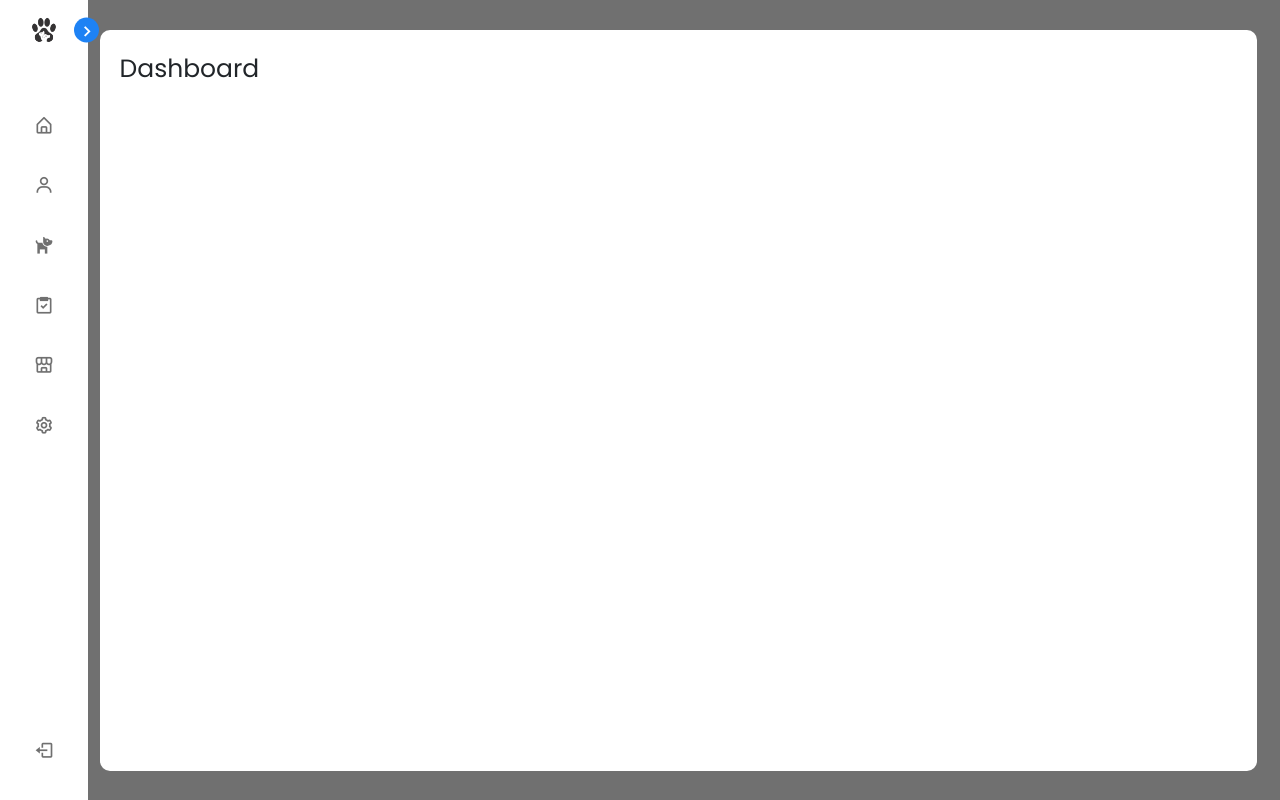
After one commit to MJ-TECHNOLOGY/petshop-app, a PHP site: template App/View/modules/Dashboard/Dashboard.php in a window 1280 px wide. The commit adds this page. Run offline with PHP 8.4, Linux system fonts and the light colour scheme; the template is opened without the code that fills it, so the values that code supplies are empty; some libraries are stand-ins or nearby versions.

Commit message:
feat: atualizando icones da navbar e criando tela dashboard

```diff
--- a/App/View/includes/navbar.php
+++ b/App/View/includes/navbar.php
@@ -20,45 +20,33 @@
                 </a>
             </li>
             <li>
-                <a href="/produto">
-                    <i class='bx bx-package icon'></i>
+                <a href="/cliente">
+                    <i class='bx bx-user icon'></i>
                     <span class="text nav-text">Clientes</span>
                 </a>
             </li>
             <li>
-                <a href="/categoria_produto">
-                    <i class='bx bx-category icon'></i>
+                <a href="/animal">
+                    <i class='bx bxs-dog icon'></i>
                     <span class="text nav-text">Animal</span>
                 </a>
             </li>
             <li>
-                <a href="/movimentacao">
-                    <i class='bx bx-money-withdraw icon'></i>
+                <a href="/servico">
+                    <i class='bx bx-task icon'></i>
                     <span class="text nav-text">Serviços</span>
                 </a>
             </li>
             <li>
                 <a href="/venda">
-                    <i class='bx bx-cart-add icon'></i>
+                    <i class='bx bx-store-alt icon'></i>
                     <span class="text nav-text">Produtos</span>
                 </a>
             </li>
             <li>
                 <a href="/relatorio">
-                    <i class='bx bx-line-chart icon'></i>
+                    <i class='bx bx-cog icon'></i>
                     <span class="text nav-text">Configuração</span>
-                </a>
-            </li>
-            <li>
-                <a href="/taxa">
-                    <i class='bx bx-credit-card icon'></i>
-                    <span class="text nav-text">Taxas do Cartão</span>
-                </a>
-            </li>
-            <li>
-                <a href="/usuario">
-                    <i class='bx bx-user icon'></i>
-                    <span class="text nav-text">Usuários</span>
                 </a>
             </li>
 
--- /dev/null
+++ b/App/View/modules/Dashboard/Dashboard.php
@@ -0,0 +1,25 @@
+<!DOCTYPE html>
+<html lang="en">
+<head>
+    <meta charset="UTF-8">
+    <meta name="viewport" content="width=device-width, initial-scale=1.0">
+    <?php include 'View/includes/css_config.php' ?>
+    <title>Dashboard - PetShop</title>
+</head>
+<body>
+
+    <?php include 'View/includes/navbar.php' ?>
+
+    <div class="main-container">
+        <div class="container-card">
+            <div class="header-card">
+                <div class="text-container-header-card">
+                    <p>Dashboard</p>
+                </div>
+            </div>
+        </div>
+    </div>
+
+    <?php include 'View/includes/js_config.php' ?>
+</body>
+</html>
```
Also changed, not shown: App/Controller/DashboardController.php (added, +11 -0 lines), App/routes.php (+6 -1 lines).
